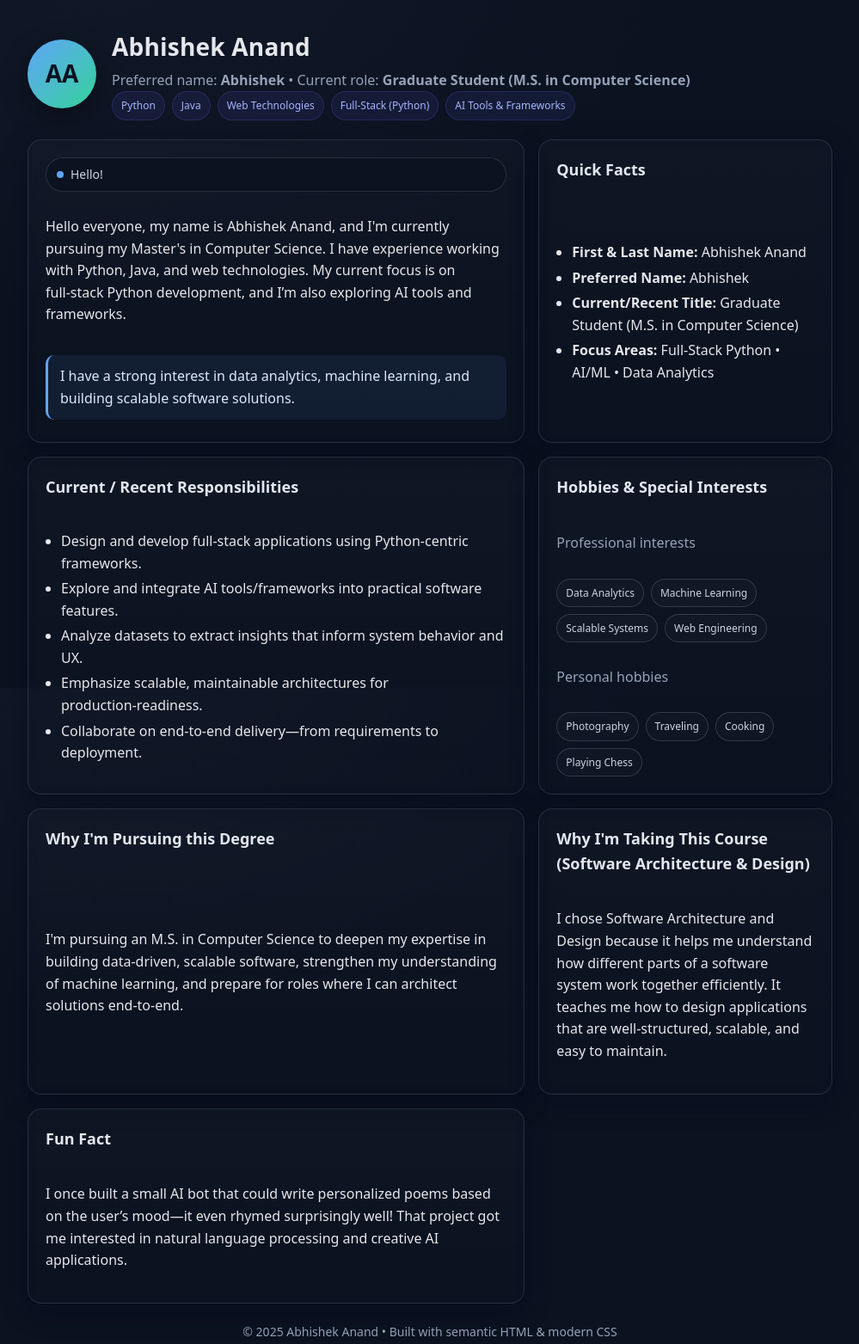
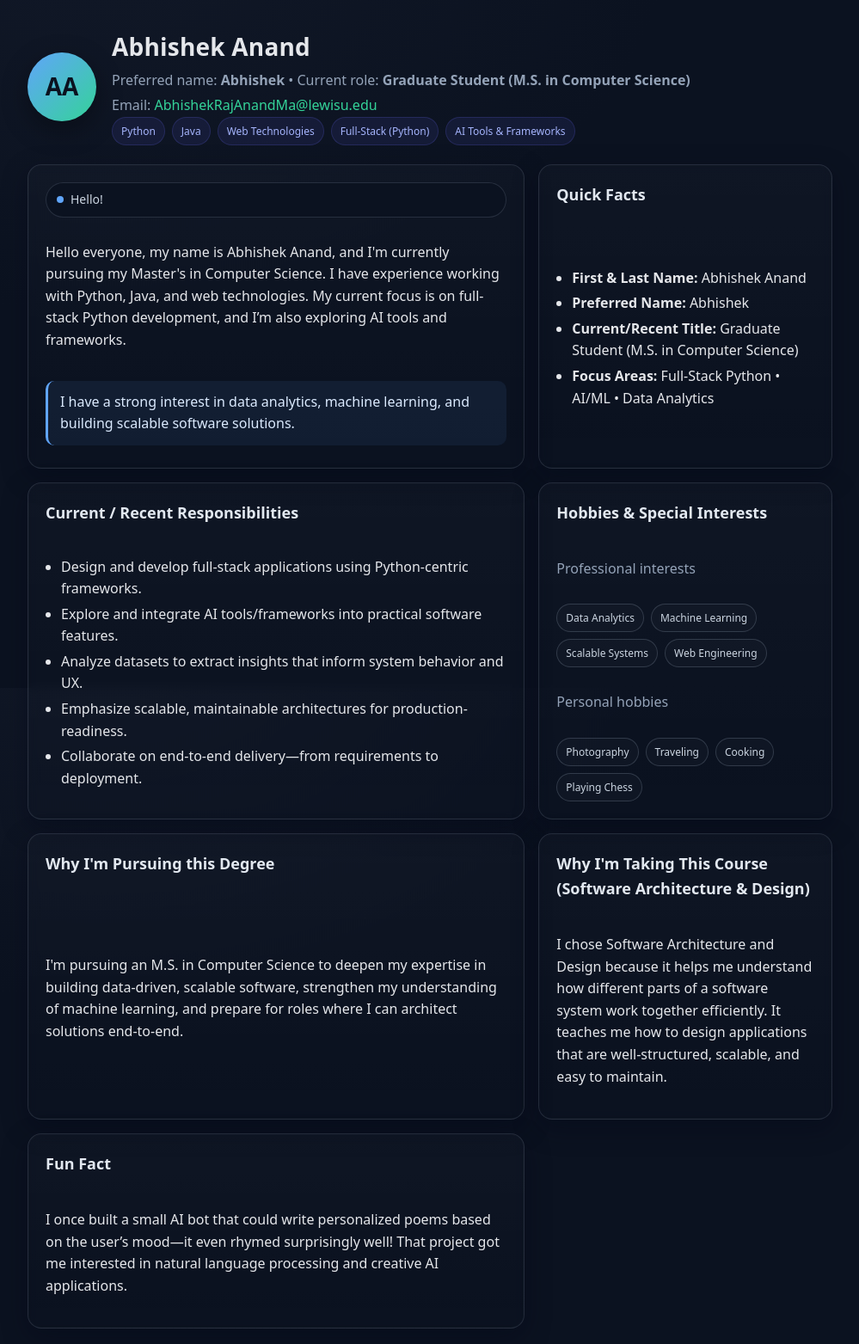
Before and after one commit to abhishekraj2028/me, a plain HTML site: page index.html in a window 1280 px wide. Shown: the top 1563 px of the page at 86% size, without its empty margins (140-1139 px from the left). Drawn offline with Linux system fonts and the light colour scheme.

Commit message:
Fix formatting issues in index.html

```diff
--- a/index.html
+++ b/index.html
@@ -70,6 +70,14 @@
     .badge{font-size:12px;color:#a5b4fc;background:rgba(99,102,241,.1);border:1px solid rgba(99,102,241,.2);padding:6px 10px;border-radius:999px}
 
     .muted{color:var(--muted)}
+
+    .email-link {
+      color: var(--accent-2);
+      text-decoration: none;
+    }
+    .email-link:hover {
+      text-decoration: underline;
+    }
   </style>
 </head>
 <body>
@@ -79,11 +87,12 @@
       <div class="title">
         <h1>Abhishek Anand</h1>
         <p>Preferred name: <strong>Abhishek</strong> • Current role: <strong>Graduate Student (M.S. in Computer Science)</strong></p>
+        <p>Email: <a href="mailto:AbhishekRajAnandMa@lewisu.edu" class="email-link">AbhishekRajAnandMa@lewisu.edu</a></p>
         <div class="badges" aria-label="skills">
           <span class="badge">Python</span>
           <span class="badge">Java</span>
           <span class="badge">Web Technologies</span>
-          <span class="badge">Full‑Stack (Python)</span>
+          <span class="badge">Full-Stack (Python)</span>
           <span class="badge">AI Tools & Frameworks</span>
         </div>
       </div>
@@ -93,7 +102,7 @@
       <section class="card section" aria-labelledby="about">
         <span class="pill" id="about"><span class="dot"></span> Hello!</span>
         <p>
-          Hello everyone, my name is Abhishek Anand, and I'm currently pursuing my Master's in Computer Science. I have experience working with Python, Java, and web technologies. My current focus is on full‑stack Python development, and I’m also exploring AI tools and frameworks.
+          Hello everyone, my name is Abhishek Anand, and I'm currently pursuing my Master's in Computer Science. I have experience working with Python, Java, and web technologies. My current focus is on full-stack Python development, and I’m also exploring AI tools and frameworks.
         </p>
         <div class="callout">
           I have a strong interest in data analytics, machine learning, and building scalable software solutions.
@@ -106,18 +115,18 @@
           <li><strong>First & Last Name:</strong> Abhishek Anand</li>
           <li><strong>Preferred Name:</strong> Abhishek</li>
           <li><strong>Current/Recent Title:</strong> Graduate Student (M.S. in Computer Science)</li>
-          <li><strong>Focus Areas:</strong> Full‑Stack Python • AI/ML • Data Analytics</li>
+          <li><strong>Focus Areas:</strong> Full-Stack Python • AI/ML • Data Analytics</li>
         </ul>
       </aside>
 
       <section class="card section" aria-labelledby="responsibilities">
         <h2 id="responsibilities">Current / Recent Responsibilities</h2>
         <ul class="list">
-          <li>Design and develop full‑stack applications using Python‑centric frameworks.</li>
+          <li>Design and develop full-stack applications using Python-centric frameworks.</li>
           <li>Explore and integrate AI tools/frameworks into practical software features.</li>
           <li>Analyze datasets to extract insights that inform system behavior and UX.</li>
-          <li>Emphasize scalable, maintainable architectures for production‑readiness.</li>
-          <li>Collaborate on end‑to‑end delivery—from requirements to deployment.</li>
+          <li>Emphasize scalable, maintainable architectures for production-readiness.</li>
+          <li>Collaborate on end-to-end delivery—from requirements to deployment.</li>
         </ul>
       </section>
 
@@ -142,14 +151,14 @@
       <section class="card section" aria-labelledby="degree">
         <h2 id="degree">Why I'm Pursuing this Degree</h2>
         <p>
-          I'm pursuing an M.S. in Computer Science to deepen my expertise in building data‑driven, scalable software, strengthen my understanding of machine learning, and prepare for roles where I can architect solutions end‑to‑end.
+          I'm pursuing an M.S. in Computer Science to deepen my expertise in building data-driven, scalable software, strengthen my understanding of machine learning, and prepare for roles where I can architect solutions end-to-end.
         </p>
       </section>
 
       <section class="card section" aria-labelledby="course">
         <h2 id="course">Why I'm Taking This Course (Software Architecture & Design)</h2>
         <p>
-          I chose Software Architecture and Design because it helps me understand how different parts of a software system work together efficiently. It teaches me how to design applications that are well‑structured, scalable, and easy to maintain.
+          I chose Software Architecture and Design because it helps me understand how different parts of a software system work together efficiently. It teaches me how to design applications that are well-structured, scalable, and easy to maintain.
         </p>
       </section>
 
```
